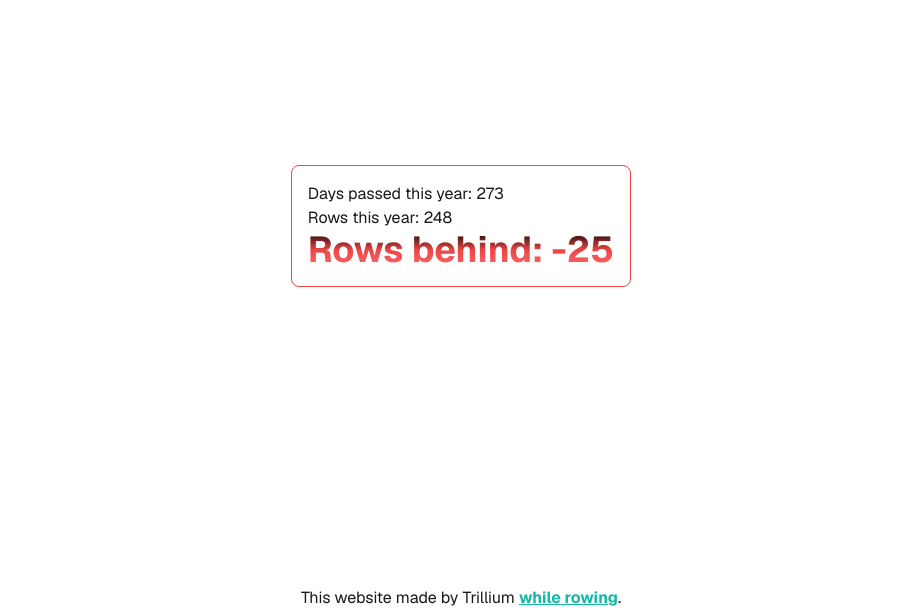
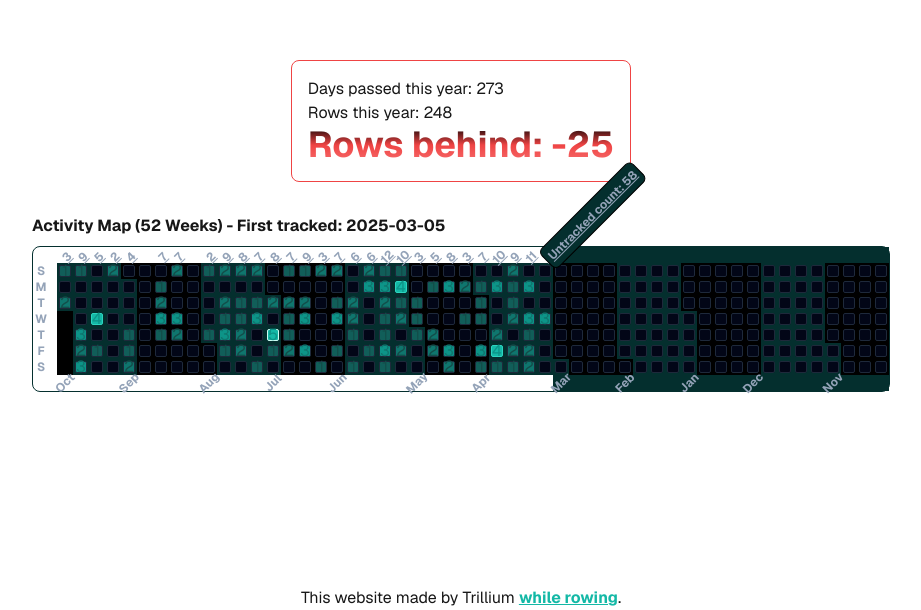
Before and after one commit to trillium/row_tracker, a Next.js app: page / in a window 1280 px wide. Shown: the part 190-800 px from the top of the page, without its empty margins (179-1100 px from the left). Built offline with nearby package versions, Linux system fonts and the light colour scheme.

Commit message:
feat: integrate ActivityMap component with rowing data on home page

```diff
--- a/src/app/page.tsx
+++ b/src/app/page.tsx
@@ -1,9 +1,18 @@
 import { RowingStats } from "../components/RowingStats";
+import ActivityMap from "../components/ActivityMap";
+import { readFile } from "fs/promises";
+import { join } from "path";
 
 export default async function Home() {
+  // Read the rows.txt file and parse into array of timestamps
+  const rowsFilePath = join(process.cwd(), "rows.txt");
+  const rowsContent = await readFile(rowsFilePath, "utf-8");
+  const rowsData = rowsContent.split("\n").filter((line) => line.trim());
+
   return (
     <div className="flex flex-col gap-8 items-center justify-center max-w-screen">
       <RowingStats />
+      <ActivityMap rowsData={rowsData} />
     </div>
   );
 }
```
